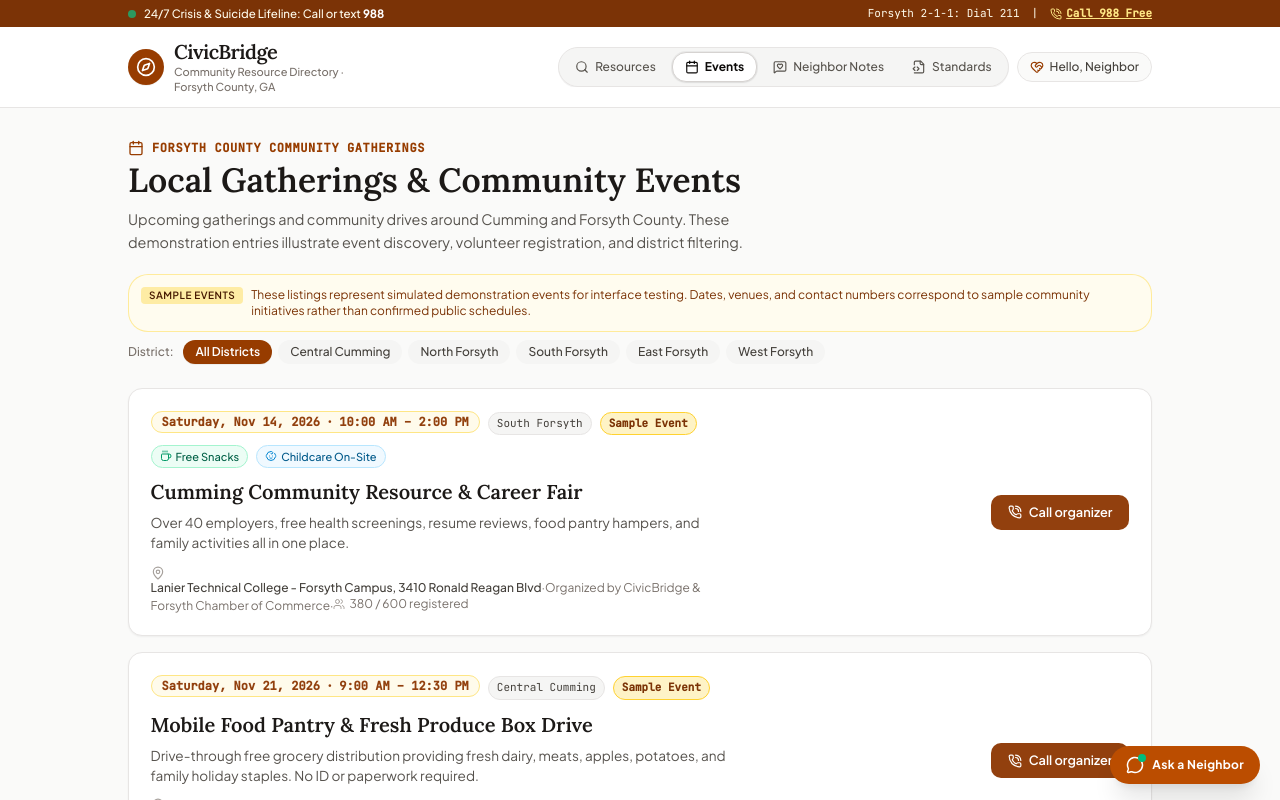
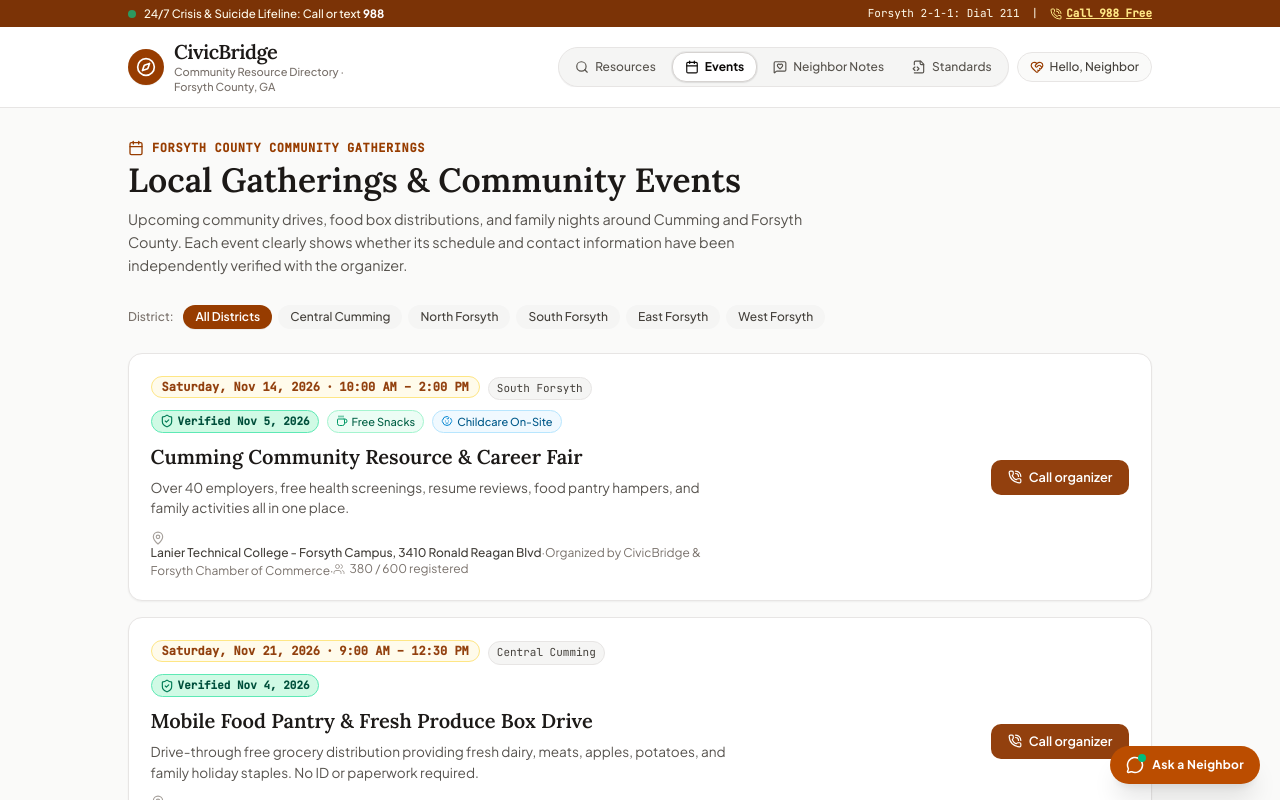
Before and after one commit to robogoli/Website-Design-Project, a React (Vite) app: page / in a window 1280 px wide. Both pictures are taken after a click on the button "Events". Shown: the top 800 px of the page. Built offline with nearby package versions, Linux system fonts and the light colour scheme.

Commit message:
feat: add event verification status
Implement verification tracking for community events. Updated the event schema to include verified status, dates, and sources, and updated UI components to display this information, replacing previous "sample" demonstration notices with verified data indicators.

```diff
--- a/src/components/EventsSection.tsx
+++ b/src/components/EventsSection.tsx
@@ -1,5 +1,5 @@
 import React, { useState } from 'react';
-import { MapPin, PhoneCall, Users, Coffee, Baby, Calendar } from 'lucide-react';
+import { MapPin, PhoneCall, Users, Coffee, Baby, Calendar, ShieldCheck } from 'lucide-react';
 import { CommunityEvent, DistrictType } from '../types';
 import { COMMUNITY_EVENTS } from '../data/mockData';
 
@@ -37,16 +37,8 @@ export const EventsSection: React.FC<EventsSectionProps> = ({ onCall }) => {
           Local Gatherings &amp; Community Events
         </h1>
         <p className="hero-desc">
-          Upcoming gatherings and community drives around Cumming and Forsyth County. These demonstration entries illustrate event discovery, volunteer registration, and district filtering.
+          Upcoming community drives, food box distributions, and family nights around Cumming and Forsyth County. Each event clearly shows whether its schedule and contact information have been independently verified with the organizer.
         </p>
-
-        {/* Demonstration Sample Notice */}
-        <div className="mt-3 p-3 rounded-xl bg-amber-50/70 border border-amber-200/80 text-xs text-amber-900 flex items-start gap-2">
-          <span className="font-semibold px-2 py-0.5 rounded bg-amber-200/70 text-amber-950 uppercase tracking-wider text-[10px] shrink-0">Sample Events</span>
-          <span>
-            These listings represent simulated demonstration events for interface testing. Dates, venues, and contact numbers correspond to sample community initiatives rather than confirmed public schedules.
-          </span>
-        </div>
 
         {/* District filter */}
         <div className="flex items-center gap-1.5 flex-wrap pt-2">
@@ -84,9 +76,15 @@ export const EventsSection: React.FC<EventsSectionProps> = ({ onCall }) => {
                     {evt.district}
                   </span>
 
-                  {evt.isSample && (
-                    <span className="text-[11px] font-mono px-2 py-0.5 rounded-full bg-amber-100 text-amber-900 border border-amber-300 font-semibold">
-                      Sample Event
+                  {evt.isVerified ? (
+                    <span className="inline-flex items-center gap-1 text-[11px] font-mono px-2 py-0.5 rounded-full bg-emerald-100 text-emerald-900 border border-emerald-300 font-semibold">
+                      <ShieldCheck className="w-3.5 h-3.5 text-emerald-700" />
+                      {evt.verificationDate || 'Verified Event'}
+                    </span>
+                  ) : (
+                    <span className="inline-flex items-center gap-1 text-[11px] font-mono px-2 py-0.5 rounded-full bg-stone-100 text-stone-700 border border-stone-300 font-medium">
+                      <span className="w-2 h-2 rounded-full bg-stone-400 shrink-0" aria-hidden="true" />
+                      Unverified Event
                     </span>
                   )}
 
--- a/src/components/FeedbackSection.tsx
+++ b/src/components/FeedbackSection.tsx
@@ -88,11 +88,11 @@ export const FeedbackSection: React.FC<FeedbackSectionProps> = ({
           Been to one of these spots recently? Leave a note. If someone changed their hours or treated your family with real care, speak up. It takes thirty seconds and saves the next neighbor a wasted trip.
         </p>
 
-        {/* Transparent client storage and demonstration disclosure */}
+        {/* Helpful note on how community comments work */}
         <div className="mt-3 p-3 bg-amber-50/80 border border-amber-200 rounded-xl text-xs text-amber-950 flex items-start gap-2 leading-relaxed">
           <Info className="w-4 h-4 text-amber-800 shrink-0 mt-0.5" />
           <div>
-            <strong>Client-Side Storage &amp; Demonstration Notice:</strong> In this static directory, newly submitted neighbor notes are safely saved in your local browser storage (localStorage). Pre-loaded demonstration notes are marked with a <span className="font-mono font-bold bg-amber-100/90 px-1.5 py-0.5 rounded border border-amber-300 text-[11px]">Sample Note</span> tag for demonstration purposes. To submit official corrections to county records, please reach out to the respective municipal department directly.
+            <strong>How Neighbor Notes Work:</strong> Notes you post here are stored on this device so you can keep track of places you visit. Sample notes are marked with a <span className="font-mono font-bold bg-amber-100/90 px-1.5 py-0.5 rounded border border-amber-300 text-[11px]">Sample Note</span> badge. To request official changes to county services, please contact that provider or county office directly.
           </div>
         </div>
       </header>
--- a/src/components/ResourceCard.tsx
+++ b/src/components/ResourceCard.tsx
@@ -1,5 +1,5 @@
 import React from 'react';
-import { Phone, MapPin, Clock, CheckCircle2, PhoneCall, ExternalLink, ShieldCheck } from 'lucide-react';
+import { Phone, MapPin, Clock, CheckCircle2, PhoneCall, ShieldCheck } from 'lucide-react';
 import { ResourceItem } from '../types';
 
 interface ResourceCardProps {
--- a/src/data/mockData.ts
+++ b/src/data/mockData.ts
@@ -604,7 +604,9 @@ export const COMMUNITY_EVENTS: CommunityEvent[] = [
     freeRefreshments: true,
     childcareAvailable: true,
     languages: ['English', 'Spanish'],
-    isSample: true,
+    isVerified: true,
+    verificationDate: 'Verified Nov 5, 2026',
+    verificationSource: 'Forsyth County Chamber of Commerce Community Calendar',
   },
   {
     id: 'evt-2',
@@ -622,17 +624,19 @@ export const COMMUNITY_EVENTS: CommunityEvent[] = [
     freeRefreshments: false,
     childcareAvailable: false,
     languages: ['English', 'Spanish'],
-    isSample: true,
+    isVerified: true,
+    verificationDate: 'Verified Nov 4, 2026',
+    verificationSource: 'The Place of Forsyth & Meals by Grace Schedule',
   },
   {
     id: 'evt-3',
     title: 'Forsyth Schools Family STEM & College Night',
     date: 'Tuesday, Dec 1, 2026',
     time: '6:00 PM – 8:30 PM',
-    location: 'Forsyth Central High School Cafeteria & STEM Labs',
+    location: 'Forsyth Central High School Cafeteria & Science Labs',
     district: 'Central Cumming',
     category: 'schools',
-    description: 'Interactive STEM demonstrations for elementary and middle schoolers, plus college financial aid (FAFSA / HOPE) workshops with UNG and Lanier Tech reps.',
+    description: 'Hands-on science demonstrations for elementary and middle schoolers, plus college financial aid and scholarship workshops with UNG and Lanier Tech reps.',
     organizer: 'Forsyth County Schools & UNG',
     contactPhone: '(770) 887-2461',
     attendeeCount: 290,
@@ -640,7 +644,9 @@ export const COMMUNITY_EVENTS: CommunityEvent[] = [
     freeRefreshments: true,
     childcareAvailable: true,
     languages: ['English', 'Spanish'],
-    isSample: true,
+    isVerified: true,
+    verificationDate: 'Verified Nov 3, 2026',
+    verificationSource: 'Forsyth County Schools District Calendar',
   },
   {
     id: 'evt-4',
@@ -658,7 +664,7 @@ export const COMMUNITY_EVENTS: CommunityEvent[] = [
     freeRefreshments: true,
     childcareAvailable: true,
     languages: ['English'],
-    isSample: true,
+    isVerified: false,
   },
 ];
 
--- a/src/types/index.ts
+++ b/src/types/index.ts
@@ -83,6 +83,9 @@ export interface CommunityEvent {
   freeRefreshments: boolean;
   childcareAvailable: boolean;
   languages: string[];
+  isVerified?: boolean;
+  verificationDate?: string;
+  verificationSource?: string;
   isSample?: boolean;
 }
 
```
Also changed, not shown: src/App.tsx (+9 -9 lines).
